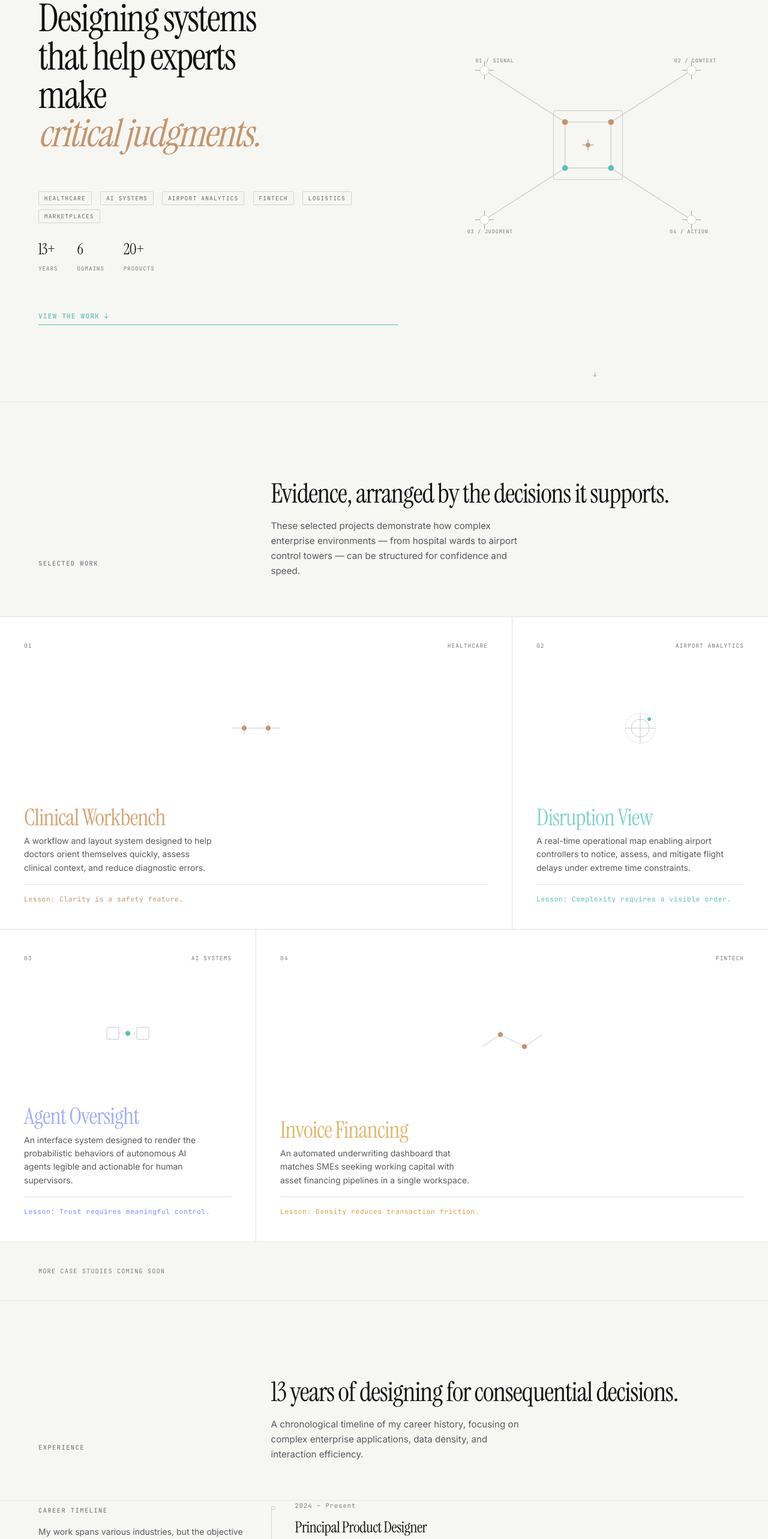
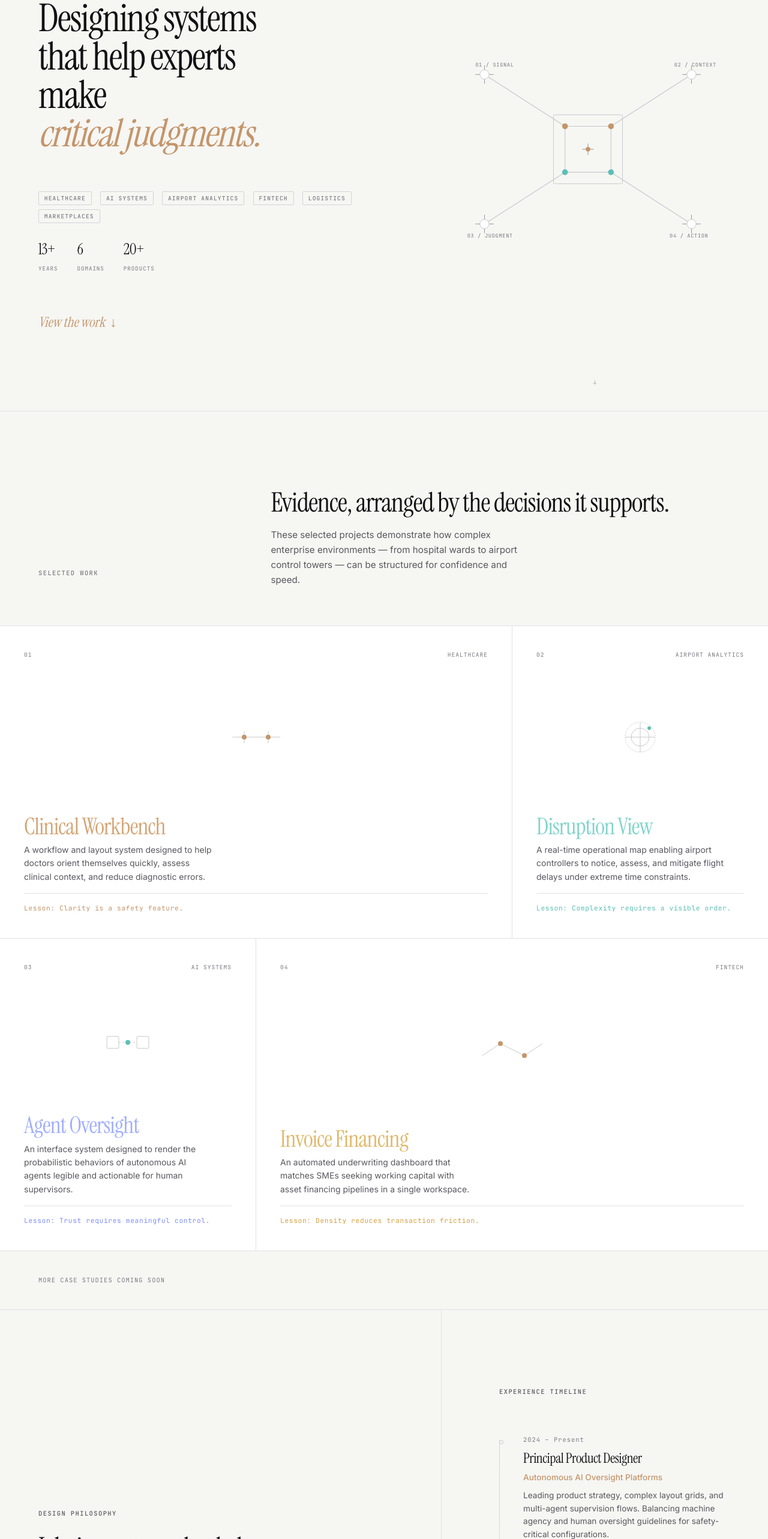
Before and after one commit to asidhiqe/asidhiqe.github.io, a Next.js app: page / in a window 1280 px wide. Shown: the part 234-2800 px from the top of the page at 60% size. Built offline with nearby package versions, Linux system fonts and the light colour scheme.

Commit message:
feat(home): consolidate experience timeline into about and style hero-cta

```diff
--- a/app/components/About.tsx
+++ b/app/components/About.tsx
@@ -2,72 +2,115 @@
 
 import ScrollReveal from "./ScrollReveal";
 
-const principles = [
-  "Design for decisions, not interactions.",
-  "Organize complexity instead of hiding it.",
-  "Build trust before delight.",
-  "Consistency creates confidence.",
-  "Expert users deserve expert tools.",
-  "Accessibility is a quality standard, not a feature.",
+interface Job {
+  years: string;
+  role: string;
+  company: string;
+  description: string;
+  tags: string[];
+}
+
+const experience: Job[] = [
+  {
+    years: "2024 – Present",
+    role: "Principal Product Designer",
+    company: "Autonomous AI Oversight Platforms",
+    description: "Leading product strategy, complex layout grids, and multi-agent supervision flows. Balancing machine agency and human oversight guidelines for safety-critical configurations.",
+    tags: ["Product Strategy", "AI Systems", "Systems Design"],
+  },
+  {
+    years: "2021 – 2024",
+    role: "Senior Enterprise Product Designer",
+    company: "Logistics & Fleet Systems",
+    description: "Designed dispatcher coordination tools and high-density maps. Redefined layout structures, resulting in a measurable increase in dispatcher task speed.",
+    tags: ["Data Density", "Workflows", "Enterprise SaaS"],
+  },
+  {
+    years: "2018 – 2021",
+    role: "Lead Product Designer",
+    company: "Healthcare Analytics Systems",
+    description: "Spearheaded user experience overhaul for clinical decision dashboards and diagnostics software. Conducted intensive on-site research in clinical operating rooms.",
+    tags: ["Healthcare UX", "Field Research", "Accessibility"],
+  },
+  {
+    years: "2015 – 2018",
+    role: "Product Designer",
+    company: "FinTech & Transactional SaaS",
+    description: "Created dashboard experiences for institutional invoice financing and commercial lending pipelines. Standardized shared component libraries.",
+    tags: ["Design Systems", "FinTech", "Data Visualization"],
+  },
 ];
 
 export default function About() {
   return (
     <section id="about" className="about" aria-labelledby="about-title">
       <div className="about-body">
-        {/* Left Column — Statement + Narrative */}
+        {/* Left Column: Design Philosophy */}
         <div className="about-left">
           <ScrollReveal as="div">
-            <h2 id="about-title" className="about-statement">
-              The work is not to remove complexity. It is to <em>organize it.</em>
+            <p className="about-eyebrow-mini">Design Philosophy</p>
+            <h2 id="about-title" className="about-statement-bold">
+              I design systems that help experts move with <em>clarity.</em>
             </h2>
           </ScrollReveal>
 
           <ScrollReveal as="div" delay={0.1}>
-            <div className="about-narrative">
-              <p>
-                Expert software earns trust when people can see what is happening, understand what matters, and act with confidence. Over the last 13+ years, I have helped design systems that turn heavy data into clear pathways for action.
+            <p className="about-description-text">
+              Complex products do not become easier by hiding information. They become easier when information is organized into predictable, trustworthy patterns. That is the core of my work: reducing uncertainty without stripping away the context people need.
+            </p>
+          </ScrollReveal>
+
+          <ScrollReveal as="div" delay={0.15} className="about-thesis-card">
+            <span className="about-thesis-label">Thesis</span>
+            <p className="about-thesis-body">
+              The best enterprise software feels invisible because it supports judgment, not distraction.
+            </p>
+          </ScrollReveal>
+
+          <ScrollReveal as="div" delay={0.2} className="about-principles-list">
+            <div className="about-principle-item">
+              <span className="about-principle-number">[01] Organize, don't hide</span>
+              <p className="about-principle-desc">
+                Hiding information increases risk in expert tools. Safest layouts are often information-dense.
               </p>
-              <p>
-                Whether the user is a clinician diagnosing under pressure, an airport controller managing flight delays, or an analyst overseeing AI operations, the interface should support their existing mental models.
-              </p>
-              <p>
-                My focus is on designing structured environments where people and systems interact predictably, maximizing speed and reducing mental friction.
+            </div>
+            <div className="about-principle-item">
+              <span className="about-principle-number">[02] Trust over delight</span>
+              <p className="about-principle-desc">
+                Trust is a UX problem. Systems build confidence through predictability and transparent feedback.
               </p>
             </div>
           </ScrollReveal>
         </div>
 
-        {/* Right Column — Details + Principles */}
+        {/* Right Column: Experience Timeline */}
         <div className="about-right">
-          <ScrollReveal as="div" delay={0.15}>
-            <div className="about-detail-group">
-              <span className="about-detail-label">Location</span>
-              <span className="about-detail-value">San Francisco Bay Area / Remote</span>
-            </div>
+          <ScrollReveal as="div">
+            <p className="about-eyebrow-mini">Experience Timeline</p>
           </ScrollReveal>
 
-          <ScrollReveal as="div" delay={0.2}>
-            <div className="about-detail-group">
-              <span className="about-detail-label">Inquiries</span>
-              <span className="about-detail-value">
-                <a href="mailto:aboobacker.sidhiqe@example.com" className="about-link">
-                  aboobacker.sidhiqe@example.com
-                </a>
-              </span>
-            </div>
-          </ScrollReveal>
-
-          <ScrollReveal as="div" delay={0.25} className="about-principles">
-            <span className="about-principles-label">Core design principles</span>
-            <div role="list">
-              {principles.map((principle) => (
-                <div key={principle} className="about-principle" role="listitem">
-                  {principle}
+          <div className="about-timeline">
+            {experience.map((job, idx) => (
+              <ScrollReveal
+                key={job.company}
+                as="div"
+                delay={idx * 0.05}
+                className="about-timeline-entry"
+              >
+                <div className="about-timeline-years">{job.years}</div>
+                <h3 className="about-timeline-role">{job.role}</h3>
+                <div className="about-timeline-company">{job.company}</div>
+                <p className="about-timeline-desc">{job.description}</p>
+                <div className="about-timeline-tags" role="list" aria-label="Skills applied">
+                  {job.tags.map((tag) => (
+                    <span key={tag} className="about-timeline-tag" role="listitem">
+                      {tag}
+                    </span>
+                  ))}
                 </div>
-              ))}
-            </div>
-          </ScrollReveal>
+              </ScrollReveal>
+            ))}
+          </div>
         </div>
       </div>
     </section>
--- a/app/components/Experience.tsx
+++ /dev/null
@@ -1,99 +0,0 @@
-"use client";
-
-import ScrollReveal from "./ScrollReveal";
-
-interface Job {
-  years: string;
-  role: string;
-  company: string;
-  description: string;
-  tags: string[];
-}
-
-const experience: Job[] = [
-  {
-    years: "2024 – Present",
-    role: "Principal Product Designer",
-    company: "Autonomous AI Oversight Platforms",
-    description: "Leading the product strategy, information architecture, and core interaction frameworks for complex multi-agent supervision interfaces. Balancing machine agency and human oversight guidelines for safety-critical configurations.",
-    tags: ["Product Strategy", "AI Systems", "Systems Design"],
-  },
-  {
-    years: "2021 – 2024",
-    role: "Senior Enterprise Product Designer",
-    company: "Logistics & Fleet Systems",
-    description: "Designed cross-platform workflow tools enabling fleet managers, dispatchers, and drivers to coordinate shipments in real-time. Redefined data density standards, resulting in a measurable increase in dispatcher task throughput.",
-    tags: ["Data Density", "Workflows", "Enterprise SaaS"],
-  },
-  {
-    years: "2018 – 2021",
-    role: "Lead Product Designer",
-    company: "Healthcare Analytics Systems",
-    description: "Spearheaded the user experience overhaul of diagnostic software dashboards and clinical decision tools. Conducted intensive on-site field research in operating rooms and lab facilities to map medical workflows accurately.",
-    tags: ["Healthcare UX", "Field Research", "Accessibility"],
-  },
-  {
-    years: "2015 – 2018",
-    role: "Product Designer",
-    company: "FinTech & Transactional SaaS",
-    description: "Created responsive dashboard experiences for institutional invoice financing and commercial lending pipelines. Established shared interface libraries to ensure consistency between design teams and front-end codebases.",
-    tags: ["Design Systems", "FinTech", "Data Visualization"],
-  },
-  {
-    years: "2012 – 2015",
-    role: "Interaction Designer",
-    company: "Digital Workspace Products",
-    description: "Focused on keyboard-driven workflows and efficiency-focused software interfaces. Partnered with engineering teams to run usability checks, improving accessibility and overall visual quality of the product suite.",
-    tags: ["Interaction Design", "Prototyping", "Usability Testing"],
-  },
-];
-
-export default function Experience() {
-  return (
-    <section id="experience" className="experience" aria-labelledby="experience-title">
-      <div className="section-header">
-        <p className="section-eyebrow">Experience</p>
-        <div>
-          <h2 id="experience-title" className="section-title">
-            13 years of designing for consequential decisions.
-          </h2>
-          <p className="section-header-sub">
-            A chronological timeline of my career history, focusing on complex enterprise applications, data density, and interaction efficiency.
-          </p>
-        </div>
-      </div>
-
-      <div className="experience-body">
-        <div className="experience-sticky">
-          <p className="section-eyebrow" style={{ marginBottom: "1rem" }}>Career timeline</p>
-          <div style={{ color: "var(--text-secondary)", fontSize: "0.875rem", lineHeight: "1.6" }}>
-            My work spans various industries, but the objective remains consistent: design tools that make complex operations manageable and reduce mental fatigue for expert operators.
-          </div>
-        </div>
-
-        <div className="experience-timeline">
-          {experience.map((job, idx) => (
-            <ScrollReveal
-              key={job.company}
-              as="div"
-              delay={idx * 0.05}
-              className="experience-entry"
-            >
-              <div className="experience-years">{job.years}</div>
-              <h3 className="experience-role">{job.role}</h3>
-              <div className="experience-company">{job.company}</div>
-              <p className="experience-description">{job.description}</p>
-              <div className="experience-tags" role="list" aria-label="Skills applied">
-                {job.tags.map((tag) => (
-                  <span key={tag} className="experience-tag" role="listitem">
-                    {tag}
-                  </span>
-                ))}
-              </div>
-            </ScrollReveal>
-          ))}
-        </div>
-      </div>
-    </section>
-  );
-}
--- a/app/components/Header.tsx
+++ b/app/components/Header.tsx
@@ -51,7 +51,6 @@ export default function Header() {
 
       <nav className="header-nav" aria-label="Primary navigation">
         <a href="#selected-work">Work</a>
-        <a href="#experience">Experience</a>
         <a href="#about">About</a>
         <a href="#contact">Contact</a>
       </nav>
--- a/app/globals.css
+++ b/app/globals.css
@@ -368,20 +368,16 @@ ol {
   display: inline-flex;
   align-items: center;
   gap: 0.5rem;
-  font-family: var(--font-mono), monospace;
-  font-size: 0.7rem;
-  font-weight: 500;
-  letter-spacing: 0.1em;
-  text-transform: uppercase;
-  color: var(--accent-teal);
-  border-bottom: 1px solid var(--accent-teal);
-  padding-bottom: 0.2rem;
-  transition: gap var(--dur-base) var(--ease-out), opacity var(--dur-fast);
+  font-family: var(--font-display), Georgia, serif;
+  font-size: clamp(1.2rem, 2vw, 1.45rem);
+  font-style: italic;
+  color: var(--accent-warm);
+  transition: color var(--dur-fast) var(--ease-out), gap var(--dur-base) var(--ease-out);
 }
 
 .hero-cta:hover {
-  gap: 0.85rem;
-  opacity: 0.8;
+  color: var(--text-primary);
+  gap: 0.75rem;
 }
 
 .hero-right {
@@ -696,32 +692,130 @@ ol {
   border-top: 1px solid var(--line);
 }
 
-/* ── EXPERIENCE ──────────────────────────────────────────── */
-.experience {
+/* ── ABOUT & MANIFESTO ───────────────────────────────────── */
+.about {
+  background: var(--bg-primary);
+  color: var(--text-primary);
   border-bottom: 1px solid var(--line);
-  padding-bottom: var(--space-section);
 }
 
-.experience-body {
+.about-body {
   display: grid;
-  grid-template-columns: 1fr 2.2fr;
-  gap: var(--space-xl);
-  padding: 0 var(--gutter);
+  grid-template-columns: 1.15fr 0.85fr;
+  gap: 0;
+  min-height: 80vh;
 }
 
-.experience-sticky {
-  position: sticky;
-  top: 6rem;
-  align-self: start;
-  padding-top: var(--space-sm);
+.about-left {
+  padding: var(--space-section) var(--space-3xl) var(--space-section) var(--gutter);
+  border-right: 1px solid var(--line);
+  display: flex;
+  flex-direction: column;
+  justify-content: center;
 }
 
-.experience-timeline {
+.about-eyebrow-mini {
+  font-family: var(--font-mono), monospace;
+  font-size: 0.65rem;
+  font-weight: 500;
+  letter-spacing: 0.14em;
+  text-transform: uppercase;
+  color: var(--text-secondary);
+  margin-bottom: var(--space-lg);
+}
+
+.about-statement-bold {
+  font-family: var(--font-display), Georgia, serif;
+  font-weight: 400;
+  font-size: clamp(2rem, 3.5vw, 3.5rem);
+  line-height: 1.1;
+  letter-spacing: -0.025em;
+  color: var(--text-primary);
+  margin-bottom: var(--space-xl);
+  max-width: 18ch;
+}
+
+.about-statement-bold em {
+  color: var(--accent-warm);
+  font-style: italic;
+}
+
+.about-description-text {
+  font-size: 0.95rem;
+  color: var(--text-secondary);
+  max-width: 48ch;
+  line-height: 1.65;
+  margin-bottom: var(--space-2xl);
+}
+
+.about-thesis-card {
+  background: var(--bg-elevated);
+  border: 1px solid var(--line);
+  border-radius: 4px;
+  padding: var(--space-lg);
+  margin-bottom: var(--space-2xl);
+  max-width: 48ch;
+}
+
+.about-thesis-label {
+  font-family: var(--font-mono), monospace;
+  font-size: 0.6rem;
+  font-weight: 600;
+  letter-spacing: 0.12em;
+  text-transform: uppercase;
+  color: var(--accent-teal);
+  display: block;
+  margin-bottom: var(--space-sm);
+}
+
+.about-thesis-body {
+  font-size: 0.875rem;
+  color: var(--text-secondary);
+  line-height: 1.6;
+}
+
+.about-principles-list {
+  display: flex;
+  flex-direction: column;
+  gap: var(--space-lg);
+  max-width: 48ch;
+}
+
+.about-principle-item {
+  display: flex;
+  flex-direction: column;
+  gap: 0.25rem;
+}
+
+.about-principle-number {
+  font-family: var(--font-mono), monospace;
+  font-size: 0.65rem;
+  font-weight: 600;
+  letter-spacing: 0.08em;
+  text-transform: uppercase;
+  color: var(--accent-teal);
+}
+
+.about-principle-desc {
+  font-size: 0.875rem;
+  color: var(--text-secondary);
+  line-height: 1.6;
+}
+
+.about-right {
+  padding: var(--space-section) var(--gutter) var(--space-section) var(--space-3xl);
+  display: flex;
+  flex-direction: column;
+  justify-content: center;
+}
+
+.about-timeline {
   position: relative;
   padding-left: var(--space-xl);
+  margin-top: var(--space-xl);
 }
 
-.experience-timeline::before {
+.about-timeline::before {
   content: '';
   position: absolute;
   left: 0;
@@ -731,12 +825,12 @@ ol {
   background: linear-gradient(to bottom, var(--line-mid), transparent);
 }
 
-.experience-entry {
+.about-timeline-entry {
   position: relative;
   padding-bottom: var(--space-2xl);
 }
 
-.experience-entry::before {
+.about-timeline-entry::before {
   content: '';
   position: absolute;
   left: calc(-1 * var(--space-xl));
@@ -750,176 +844,58 @@ ol {
   transition: border-color var(--dur-base), background var(--dur-base);
 }
 
-.experience-entry:hover::before {
+.about-timeline-entry:hover::before {
   border-color: var(--accent-warm);
   background: var(--accent-warm);
 }
 
-.experience-years {
+.about-timeline-years {
   font-family: var(--font-mono), monospace;
   font-size: 0.65rem;
   letter-spacing: 0.1em;
   color: var(--text-tertiary);
-  margin-bottom: var(--space-sm);
+  margin-bottom: var(--space-xs);
 }
 
-.experience-role {
+.about-timeline-role {
   font-family: var(--font-display), Georgia, serif;
-  font-size: clamp(1.2rem, 2vw, 1.6rem);
+  font-size: clamp(1.2rem, 1.8vw, 1.5rem);
   font-weight: 400;
   letter-spacing: -0.02em;
   color: var(--text-primary);
-  margin-bottom: 0.25rem;
+  margin-bottom: 0.2rem;
 }
 
-.experience-company {
-  font-size: 0.875rem;
+.about-timeline-company {
+  font-size: 0.85rem;
   color: var(--accent-warm);
   margin-bottom: var(--space-sm);
   font-weight: 500;
 }
 
-.experience-description {
-  font-size: 0.875rem;
+.about-timeline-desc {
+  font-size: 0.85rem;
   color: var(--text-secondary);
-  max-width: 52ch;
-  line-height: 1.65;
+  max-width: 48ch;
+  line-height: 1.6;
 }
 
-.experience-tags {
+.about-timeline-tags {
   display: flex;
   flex-wrap: wrap;
-  gap: 0.35rem;
-  margin-top: var(--space-md);
+  gap: 0.3rem;
+  margin-top: var(--space-sm);
 }
 
-.experience-tag {
+.about-timeline-tag {
   font-family: var(--font-mono), monospace;
-  font-size: 0.58rem;
-  letter-spacing: 0.08em;
+  font-size: 0.55rem;
+  letter-spacing: 0.06em;
   text-transform: uppercase;
   color: var(--text-tertiary);
   border: 1px solid var(--line);
   border-radius: 2px;
-  padding: 0.15rem 0.45rem;
-}
-
-/* ── ABOUT ───────────────────────────────────────────────── */
-.about {
-  background: var(--surface-warm);
-  color: var(--text-ink);
-  border-bottom: 1px solid #d8d0c4;
-}
-
-.about-body {
-  display: grid;
-  grid-template-columns: 1.4fr 1fr;
-  gap: 0;
-  min-height: 60vh;
-}
-
-.about-left {
-  padding: var(--space-section) var(--space-3xl) var(--space-section) var(--gutter);
-  border-right: 1px solid #d8d0c4;
-  display: flex;
-  flex-direction: column;
-  justify-content: center;
-}
-
-.about-statement {
-  font-family: var(--font-display), Georgia, serif;
-  font-size: clamp(2rem, 3.8vw, 4rem);
-  font-weight: 400;
-  font-style: italic;
-  letter-spacing: -0.025em;
-  line-height: 1.15;
-  color: var(--text-ink);
-  margin-bottom: var(--space-2xl);
-  max-width: 20ch;
-}
-
-.about-narrative {
-  font-size: 1.05rem;
-  color: var(--text-ink-soft);
-  max-width: 52ch;
-  line-height: 1.75;
-}
-
-.about-narrative p+p {
-  margin-top: var(--space-md);
-}
-
-.about-right {
-  padding: var(--space-section) var(--gutter) var(--space-section) var(--space-3xl);
-  display: flex;
-  flex-direction: column;
-  justify-content: center;
-  gap: var(--space-2xl);
-}
-
-.about-detail-group {
-  display: flex;
-  flex-direction: column;
-  gap: var(--space-sm);
-}
-
-.about-detail-label {
-  font-family: var(--font-mono), monospace;
-  font-size: 0.6rem;
-  letter-spacing: 0.14em;
-  text-transform: uppercase;
-  color: var(--text-ink-soft);
-  opacity: 0.6;
-}
-
-.about-detail-value {
-  font-size: 0.95rem;
-  color: var(--text-ink);
-  font-weight: 500;
-}
-
-.about-link {
-  color: var(--text-ink);
-  text-decoration: underline;
-  text-decoration-thickness: 1px;
-  text-underline-offset: 3px;
-  transition: opacity var(--dur-fast);
-}
-
-.about-link:hover {
-  opacity: 0.65;
-}
-
-.about-principles {
-  margin-top: var(--space-2xl);
-}
-
-.about-principles-label {
-  font-family: var(--font-mono), monospace;
-  font-size: 0.6rem;
-  letter-spacing: 0.14em;
-  text-transform: uppercase;
-  color: var(--text-ink-soft);
-  opacity: 0.6;
-  margin-bottom: var(--space-md);
-}
-
-.about-principle {
-  display: flex;
-  align-items: baseline;
-  gap: var(--space-sm);
-  padding: var(--space-sm) 0;
-  border-bottom: 1px solid rgba(0, 0, 0, 0.08);
-  font-size: 0.875rem;
-  color: var(--text-ink-soft);
-  line-height: 1.5;
-}
-
-.about-principle::before {
-  content: '—';
-  color: var(--accent-warm);
-  flex-shrink: 0;
-  font-size: 0.7rem;
+  padding: 0.1rem 0.35rem;
 }
 
 /* ── FOOTER ──────────────────────────────────────────────── */
@@ -1116,22 +1092,13 @@ ol {
     grid-column: span 2;
   }
 
-  .experience-body {
-    grid-template-columns: 1fr;
-  }
-
-  .experience-sticky {
-    position: static;
-    padding-bottom: var(--space-xl);
-  }
-
   .about-body {
     grid-template-columns: 1fr;
   }
 
   .about-left {
     border-right: none;
-    border-bottom: 1px solid #d8d0c4;
+    border-bottom: 1px solid var(--line);
     padding: var(--space-2xl) var(--gutter);
   }
 
--- a/app/page.tsx
+++ b/app/page.tsx
@@ -1,7 +1,6 @@
 import Header from "./components/Header";
 import Hero from "./components/Hero";
 import SelectedWork from "./components/SelectedWork";
-import Experience from "./components/Experience";
 import About from "./components/About";
 import Footer from "./components/Footer";
 
@@ -17,7 +16,6 @@ export default function Home() {
       <main id="main-content">
         <Hero />
         <SelectedWork />
-        <Experience />
         <About />
       </main>
 
```
